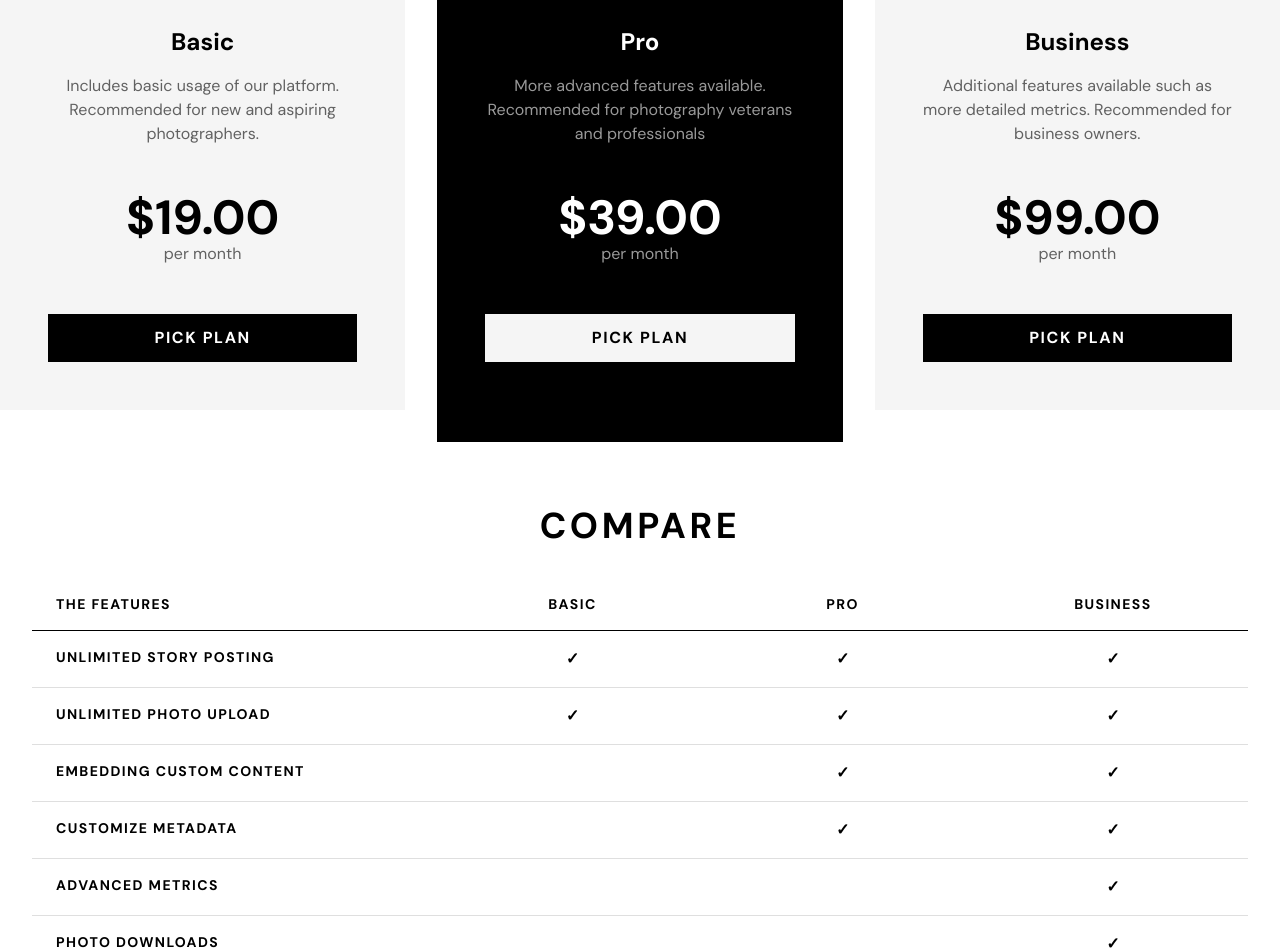
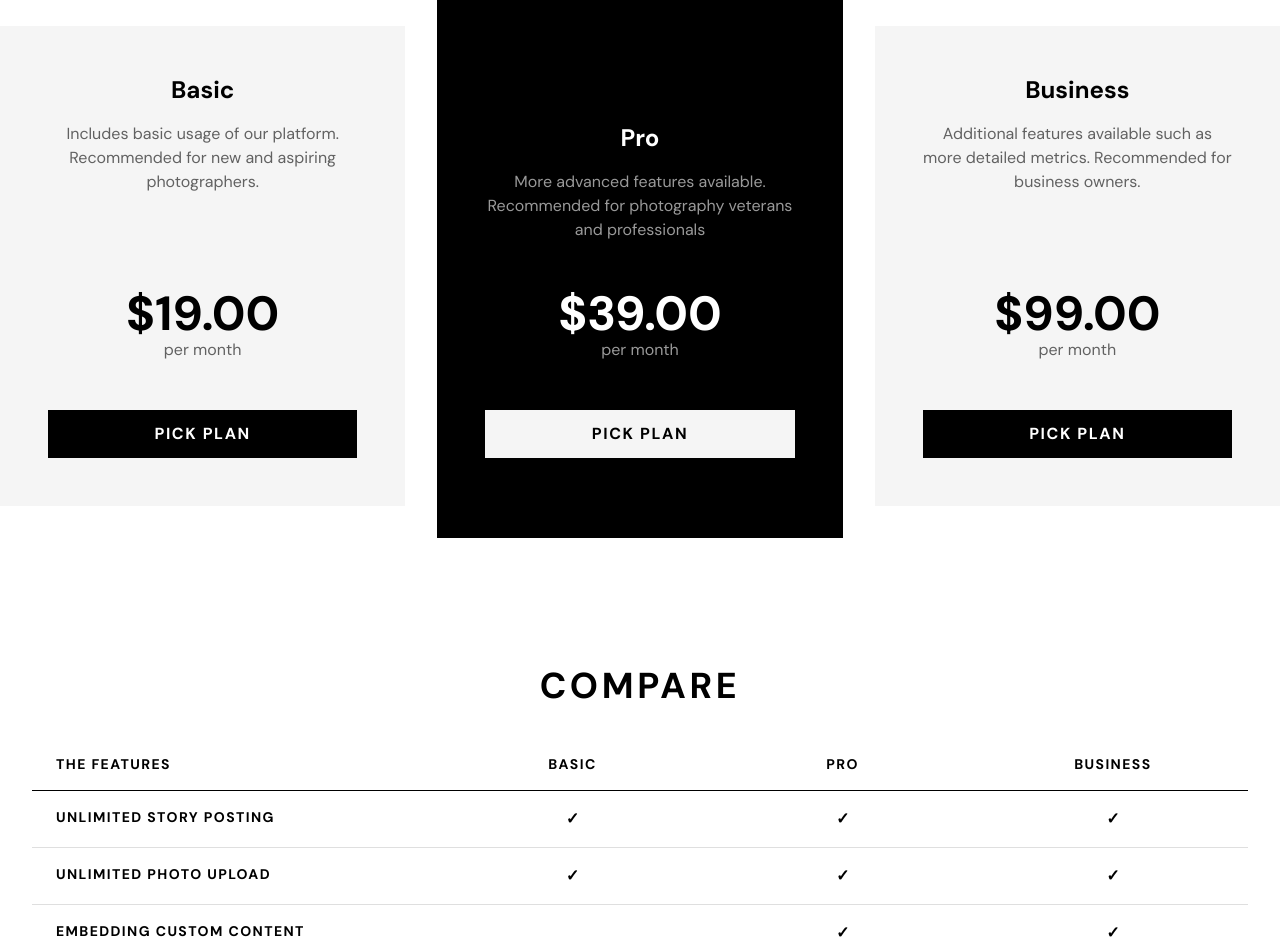
Before and after one commit to dziabak/nextjs-photosnap, a Next.js app: page /pricing in a window 1280 px wide. Shown: the part 740-1692 px from the top of the page. Built offline with nearby package versions, Linux system fonts and the light colour scheme.

Commit message:
Layout fixes to 'pricing' components Changes to 'data' file to support new 'pricing' props

```diff
--- a/app/features/page.tsx
+++ b/app/features/page.tsx
@@ -6,7 +6,6 @@ import BetaInvite from "../ui/shared/BetaInvite";
 const FeaturesPage = () => {
 	return (
 		<div>
-			{" "}
 			{FEATURES_HEADER_DATA.map((item) => (
 				<PageHeader
 					key={item.title}
--- a/app/lib/data.ts
+++ b/app/lib/data.ts
@@ -250,6 +250,7 @@ export const PRICE_CARDS_DATA = [
 		tagMonthly: "per month",
 		tagYearly: "per year",
 		layoutIsHighlighted: false,
+		layoutHasOrnament: false
 	},
 	{
 		title: "Pro",
@@ -262,6 +263,7 @@ export const PRICE_CARDS_DATA = [
 		tagMonthly: "per month",
 		tagYearly: "per year",
 		layoutIsHighlighted: true,
+		layoutHasOrnament: true,
 	},
 	{
 		title: "Business",
@@ -274,6 +276,7 @@ export const PRICE_CARDS_DATA = [
 		tagMonthly: "per month",
 		tagYearly: "per year",
 		layoutIsHighlighted: false,
+		layoutHasOrnament: false
 	},
 ];
 
--- a/app/ui/pricing/PriceCard.tsx
+++ b/app/ui/pricing/PriceCard.tsx
@@ -13,6 +13,7 @@ const PriceCard = ({
 	tagYearly,
 	layoutIsHighlighted,
 	isPriceYearly,
+	layoutHasOrnament,
 }: {
 	title: string;
 	description: string;
@@ -24,6 +25,7 @@ const PriceCard = ({
 	tagYearly: string;
 	layoutIsHighlighted: boolean;
 	isPriceYearly: boolean;
+	layoutHasOrnament: boolean;
 }) => {
 	let link: string;
 	const linkConstructor: string = !isPriceYearly
@@ -33,10 +35,13 @@ const PriceCard = ({
 	return (
 		<div
 			className={clsx(
-				"flex flex-col justify-between p-12 space-y-12 text-center  md:text-left lg:text-center",
+				"relative flex flex-col justify-between p-12 space-y-12 text-center  md:text-left lg:text-center",
 				!layoutIsHighlighted && "bg-c-grey",
 				layoutIsHighlighted && "bg-c-black text-c-white lg:-my-8 lg:py-20"
 			)}>
+			{layoutHasOrnament && (
+				<div className="absolute top-0 left-0 h-[6px] w-full bg-gradient-to-tr from-[#FFC593] from-10% via-[#BC7198] via-40% to-[#5A77FF] to-80%"></div>
+			)}
 			<div className="space-y-12 md:flex md:justify-between md:space-y-0 lg:flex-col lg:space-y-12 lg:h-full">
 				<div className="space-y-4 md:w-1/2 lg:w-full">
 					<p className="text-2xl font-bold">{title}</p>
--- a/app/ui/pricing/PriceCardsGrid.tsx
+++ b/app/ui/pricing/PriceCardsGrid.tsx
@@ -19,7 +19,7 @@ const PriceCardsGrid = () => {
 				onChange={priceToggleHandler}
 				isPriceYearly={isPriceYearly}
 			/>
-			<div className="grid grid-cols-1 gap-8 lg:grid-cols-3">
+			<div className="grid grid-cols-1 gap-8 my-16 lg:grid-cols-3">
 				{PRICE_CARDS_DATA.map((item) => (
 					<PriceCard
 						description={item.description}
@@ -33,6 +33,7 @@ const PriceCardsGrid = () => {
 						key={item.title}
 						layoutIsHighlighted={item.layoutIsHighlighted}
 						isPriceYearly={isPriceYearly}
+						layoutHasOrnament={item.layoutHasOrnament}
 					/>
 				))}
 			</div>
--- a/app/ui/pricing/PriceTable.tsx
+++ b/app/ui/pricing/PriceTable.tsx
@@ -4,7 +4,7 @@ import PriceTableItem from "./PriceTableItem";
 
 const PriceTable = () => {
 	return (
-		<section className="p-8 mt-16 mb-32 2xl:px-32">
+		<section className="p-8 mt-16 mb-32 2xl:px-32 md:mt-32">
 			<p className="hidden mb-8 text-4xl font-bold tracking-widest text-center uppercase md:block">
 				Compare
 			</p>
--- a/app/ui/pricing/PriceToggle.tsx
+++ b/app/ui/pricing/PriceToggle.tsx
@@ -14,7 +14,7 @@ const PriceToggle = ({
 	};
 
 	return (
-		<div className="flex items-center justify-center mt-16 mb-8 space-x-8 lg:mb-16">
+		<div className="flex items-center justify-center mt-16 mb-8 space-x-8 lg:mb-20 lg:mt-24">
 			<label
 				htmlFor="price"
 				className={clsx(
```
